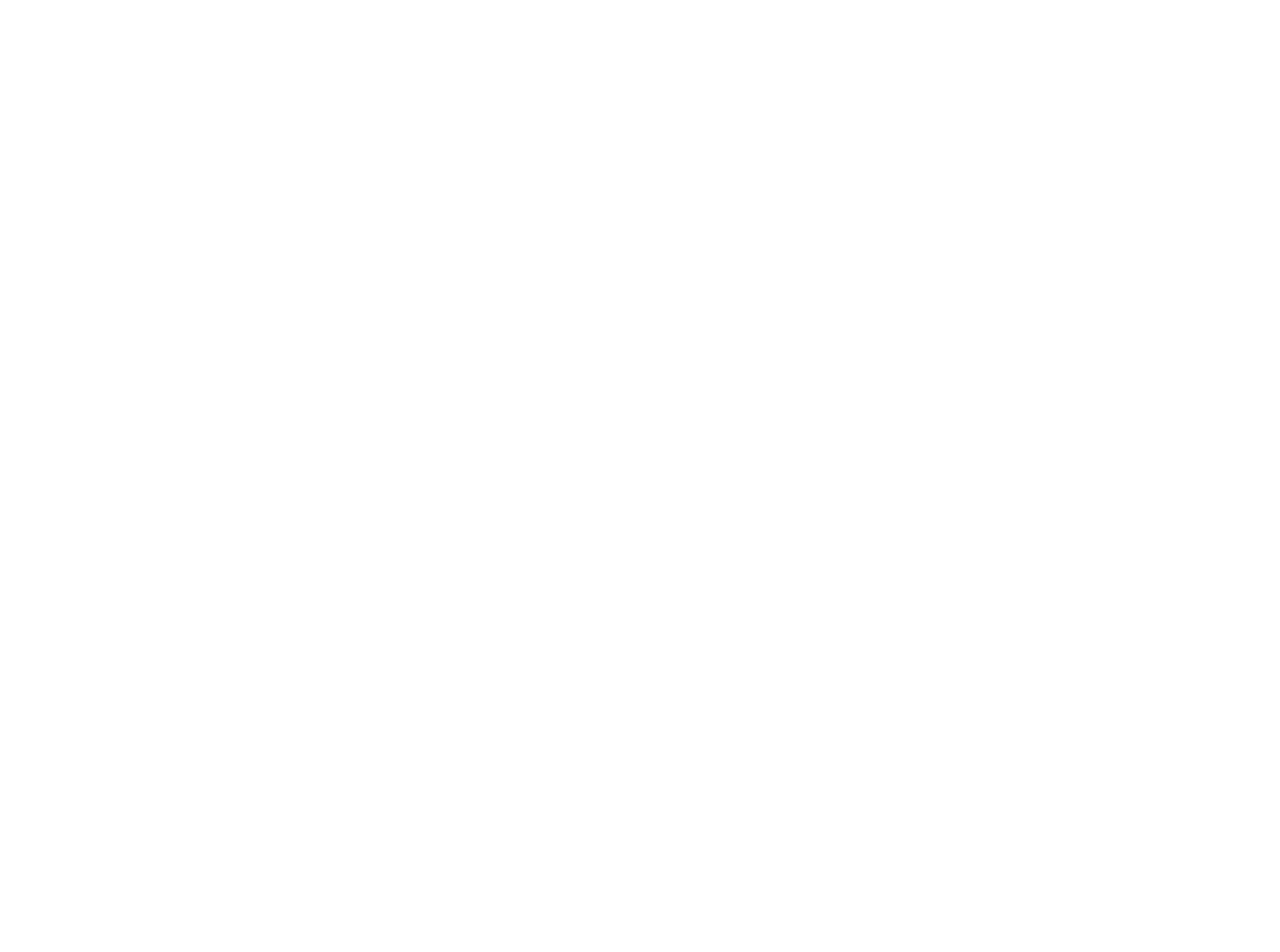
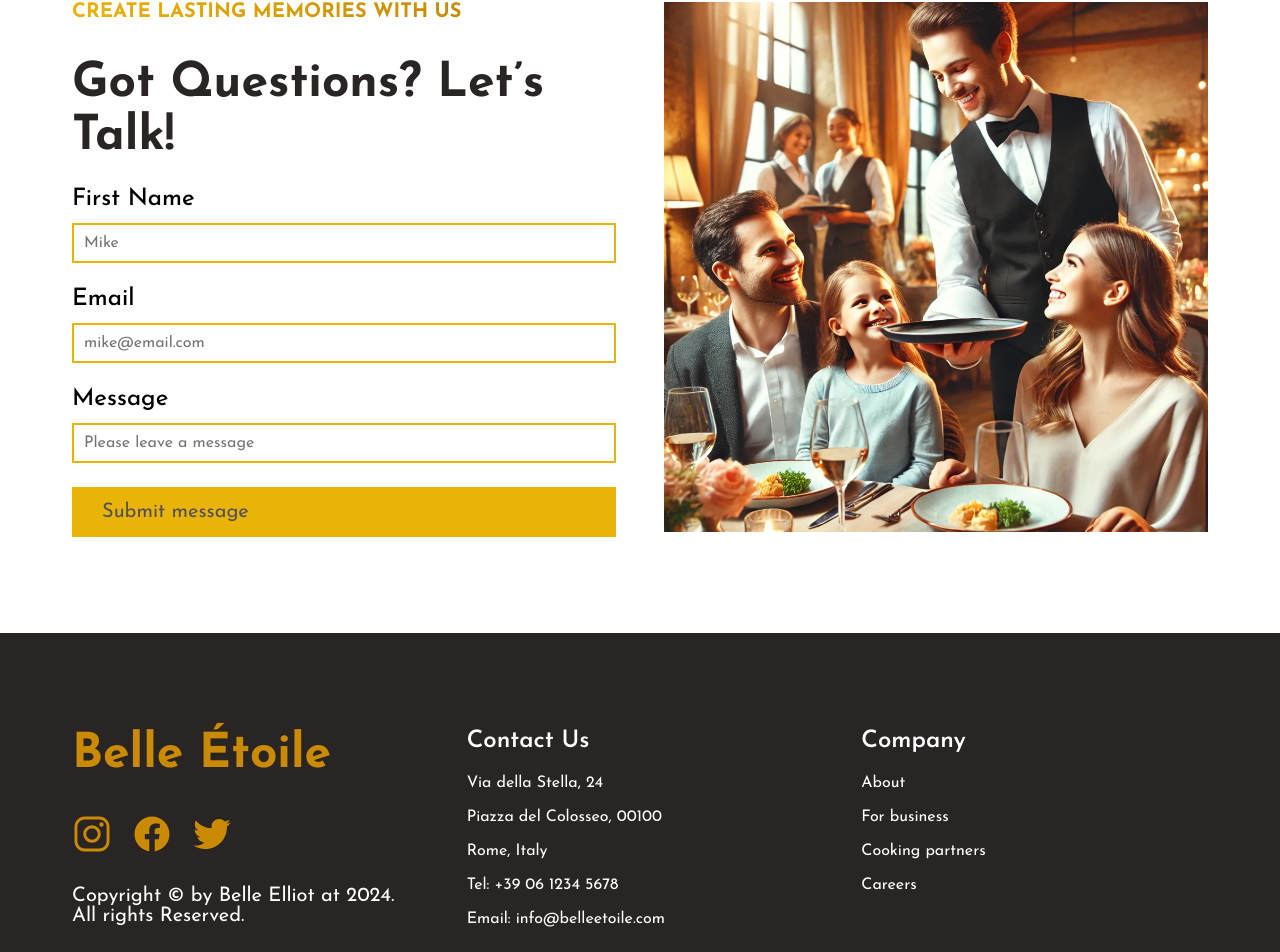
Before and after one commit to Tarun-vv/Belle-Ellite, a Next.js app: page / in a window 1280 px wide. Shown: the part 5585-6537 px from the top of the page. Before the commit the page ends 5539 px from the top, so only its background shows below. Built offline with nearby package versions, Linux system fonts and the light colour scheme.

Commit message:
complete of footer

```diff
--- /dev/null
+++ b/app/_components/footer/Footer.js
@@ -0,0 +1,47 @@
+import { IoLogoInstagram } from "react-icons/io5";
+import { IoLogoFacebook } from "react-icons/io5";
+import { IoLogoTwitter } from "react-icons/io5";
+
+function Footer() {
+  return (
+    <footer className="footer">
+      <div className="container">
+        <div className="footer__list grid grid--3--cols gap-md">
+          <div className="footer__list-col">
+            <h2 className="heading-2 gold u-margin-bottom-md">Belle Étoile</h2>
+            <div className="footer__icon-container u-margin-bottom-md">
+              <IoLogoInstagram className="footer__icon" />
+              <IoLogoFacebook className="footer__icon" />
+              <IoLogoTwitter className="footer__icon" />
+            </div>
+            <p className="copyright">
+              Copyright &copy; by Belle Elliot at {new Date().getFullYear()}.
+              All rights Reserved.
+            </p>
+          </div>
+          <div className="footer__list-col">
+            <p className="footer__list-heading">Contact Us</p>
+            <ul className="footer__list-main">
+              <li>Via della Stella, 24 </li>
+              <li>Piazza del Colosseo, 00100</li>
+              <li>Rome, Italy </li>
+              <li>Tel: +39 06 1234 5678</li>
+              <li>Email: info@belleetoile.com</li>
+            </ul>
+          </div>
+          <div className="footer__list-col">
+            <p className="footer__list-heading">Company</p>
+            <ul className="footer__list-main">
+              <li>About</li>
+              <li>For business</li>
+              <li>Cooking partners </li>
+              <li>Careers</li>
+            </ul>
+          </div>
+        </div>
+      </div>
+    </footer>
+  );
+}
+
+export default Footer;
--- /dev/null
+++ b/app/_components/form/Form.js
@@ -0,0 +1,70 @@
+import formImg from "@/public/form/form-image.webp";
+import Image from "next/image";
+import Link from "next/link";
+
+function Form() {
+  return (
+    <section className="section-forms">
+      <div className="container">
+        <div className="form grid grid--2--cols gap-md">
+          <div className="form__text-box">
+            <h3 className="heading-3">Create Lasting Memories with Us</h3>
+            <h2 className="heading-2 u-margin-bottom-sm">
+              Got Questions? Let’s Talk!
+            </h2>
+            <form>
+              <div className="form__group">
+                <label className="form__label " htmlFor="fullName">
+                  First Name
+                </label>
+                <input
+                  type="text"
+                  className="form__input"
+                  placeholder="Mike"
+                  id="fullName"
+                />
+              </div>
+
+              <div className="form__group">
+                <label className="form__label " htmlFor="email">
+                  Email
+                </label>
+                <input
+                  type="text"
+                  className="form__input"
+                  placeholder="mike@email.com"
+                  id="email"
+                />
+              </div>
+              <div className="form__group">
+                <label className="form__label " htmlFor="message">
+                  Message
+                </label>
+                <input
+                  type="text"
+                  className="form__input"
+                  placeholder="Please leave a message"
+                  id="message"
+                />
+              </div>
+              <Link href="#" className="btn">
+                Submit message
+              </Link>
+            </form>
+          </div>
+          <div className="form__img-box">
+            <Image
+              src={formImg}
+              placeholder="blur"
+              quality={85}
+              alt="form "
+              className="form__img"
+            />
+          </div>
+        </div>
+      </div>
+    </section>
+  );
+}
+
+export default Form;
--- a/app/_sass/_base.scss
+++ b/app/_sass/_base.scss
@@ -7,7 +7,7 @@
   --color-primary-light-2: #facc15;
   --color-primary-light-3: rgb(254, 240, 138, 0.5);
   --color-primary-dark: rgb(253, 224, 71, 0.7);
-  --color-primary-dark-2: #FACC15;
+  --color-primary-dark-2: #facc15;
   --color-primary-dark-3: rgb(253, 224, 71, 0.5);
 }
 
@@ -48,6 +48,10 @@
 
 .grid--3--cols {
   grid-template-columns: repeat(3, 1fr);
+}
+
+.grid--4--cols {
+  grid-template-columns: repeat(4, 1fr);
 }
 
 .gap-sm {
@@ -144,3 +148,7 @@
 .text-center {
   text-align: center;
 }
+
+.gold {
+  color: #ca8a04;
+}
--- /dev/null
+++ b/app/_sass/layout/_footer.scss
@@ -0,0 +1,41 @@
+.footer {
+  background-color: #292524;
+  padding: 9.6rem 0;
+
+  &__icon-container {
+    display: flex;
+    gap: 2rem;
+  }
+
+  &__icon {
+    height: 4rem;
+    width: 4rem;
+    color: #ca8a04;
+  }
+
+  &__list {
+    &-main {
+      list-style: none;
+      display: flex;
+      flex-direction: column;
+      gap: 1.8rem;
+
+      li {
+        font-size: 1.6rem;
+        color: #fff;
+      }
+    }
+
+    &-heading {
+      font-size: 2.4rem;
+      font-weight: 600;
+      color: #fff;
+      margin-bottom: 2.2rem;
+    }
+  }
+}
+
+.copyright {
+  color: #fff;
+  font-size: 2rem;
+}
--- /dev/null
+++ b/app/_sass/layout/_form.scss
@@ -0,0 +1,39 @@
+.section-forms {
+  padding: 4.8rem 0 9.6rem 0;
+}
+
+.form {
+  form {
+    display: flex;
+    flex-direction: column;
+    gap: 2.4rem;
+  }
+
+  &__group {
+    display: flex;
+    flex-direction: column;
+    gap: 1.2rem;
+  }
+  &__label {
+    font-size: 2.4rem;
+    font-weight: 500;
+    // margin-bottom: 10rem;
+  }
+  &__img {
+    height: 53rem;
+    width: 100%;
+  }
+
+  &__input {
+    display: block;
+    width: 100%;
+    font-family: inherit;
+    font-size: 1.6rem;
+    padding: 1rem 3rem 1rem 1rem;
+    border: 2px solid #eab308;
+
+    &:focus {
+      outline: none;
+    }
+  }
+}
--- a/app/_sass/main.css
+++ b/app/_sass/main.css
@@ -6,7 +6,7 @@
   --color-primary-light-2: #facc15;
   --color-primary-light-3: rgb(254, 240, 138, 0.5);
   --color-primary-dark: rgb(253, 224, 71, 0.7);
-  --color-primary-dark-2: #FACC15;
+  --color-primary-dark-2: #facc15;
   --color-primary-dark-3: rgb(253, 224, 71, 0.5);
 }
 
@@ -45,6 +45,10 @@
 
 .grid--3--cols {
   grid-template-columns: repeat(3, 1fr);
+}
+
+.grid--4--cols {
+  grid-template-columns: repeat(4, 1fr);
 }
 
 .gap-sm {
@@ -132,6 +136,10 @@
 
 .text-center {
   text-align: center;
+}
+
+.gold {
+  color: #ca8a04;
 }
 
 .u-margin-bottom-sm {
@@ -320,4 +328,73 @@
 }
 .testimonial__box:hover .testimonial__img-box .testimonial__img {
   filter: opacity(0.2);
+}
+
+.section-forms {
+  padding: 4.8rem 0 9.6rem 0;
+}
+
+.form form {
+  display: flex;
+  flex-direction: column;
+  gap: 2.4rem;
+}
+.form__group {
+  display: flex;
+  flex-direction: column;
+  gap: 1.2rem;
+}
+.form__label {
+  font-size: 2.4rem;
+  font-weight: 500;
+}
+.form__img {
+  height: 53rem;
+  width: 100%;
+}
+.form__input {
+  display: block;
+  width: 100%;
+  font-family: inherit;
+  font-size: 1.6rem;
+  padding: 1rem 3rem 1rem 1rem;
+  border: 2px solid #eab308;
+}
+.form__input:focus {
+  outline: none;
+}
+
+.footer {
+  background-color: #292524;
+  padding: 9.6rem 0;
+}
+.footer__icon-container {
+  display: flex;
+  gap: 2rem;
+}
+.footer__icon {
+  height: 4rem;
+  width: 4rem;
+  color: #ca8a04;
+}
+.footer__list-main {
+  list-style: none;
+  display: flex;
+  flex-direction: column;
+  gap: 1.8rem;
+}
+.footer__list-main li {
+  font-size: 1.6rem;
+  color: #fff;
+}
+.footer__list-heading {
+  font-size: 2.4rem;
+  font-weight: 600;
+  color: #fff;
+  margin-bottom: 2.2rem;
+}
+
+.copyright {
+  color: #fff;
+  font-size: 2rem;
 }/*# sourceMappingURL=main.css.map */
--- a/app/_sass/main.scss
+++ b/app/_sass/main.scss
@@ -6,3 +6,5 @@
 @import "layout/meals";
 @import "layout/ethos";
 @import "layout/testimonial";
+@import "layout/form";
+@import "layout/footer";
--- a/app/page.js
+++ b/app/page.js
@@ -6,6 +6,8 @@
 import Meals from "./_components/meals/Meals";
 import Ethos from "./_components/ethos/Ethos";
 import Testimonial from "./_components/testimonials/Testimonial";
+import Form from "./_components/form/Form";
+import Footer from "./_components/footer/Footer";
 
 function page() {
   return (
@@ -15,6 +17,8 @@
       <Meals />
       <Ethos />
       <Testimonial />
+      <Form />
+      <Footer />
     </>
   );
 }
```
Also changed, not shown: 1 other file (tests, documents, lock files or other folders).
